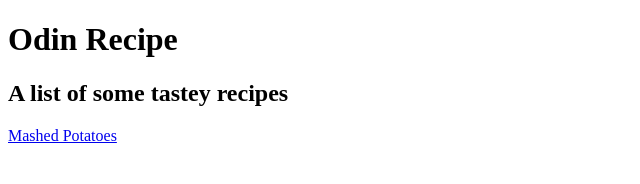
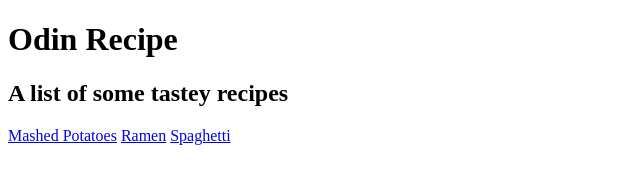
Before and after one commit to zekecantsleep/odin-recipes, a plain HTML site: page index.html in a window 1280 px wide. Shown: the whole page, without its empty margins (0-640 px from the left). Drawn offline with Linux system fonts and the light colour scheme.

Commit message:
add links to ramen and spaghetti pages

```diff
--- a/index.html
+++ b/index.html
@@ -10,5 +10,7 @@
     <h1>Odin Recipe</h1>
     <h2>A list of some tastey recipes</h2>
     <a href="recipes/mashed_potatoes.html">Mashed Potatoes</a>
+    <a href="recipes/ramen.html">Ramen</a>
+    <a href="recipes/spaghetti.html">Spaghetti</a>
 </body>
 </html>
```
